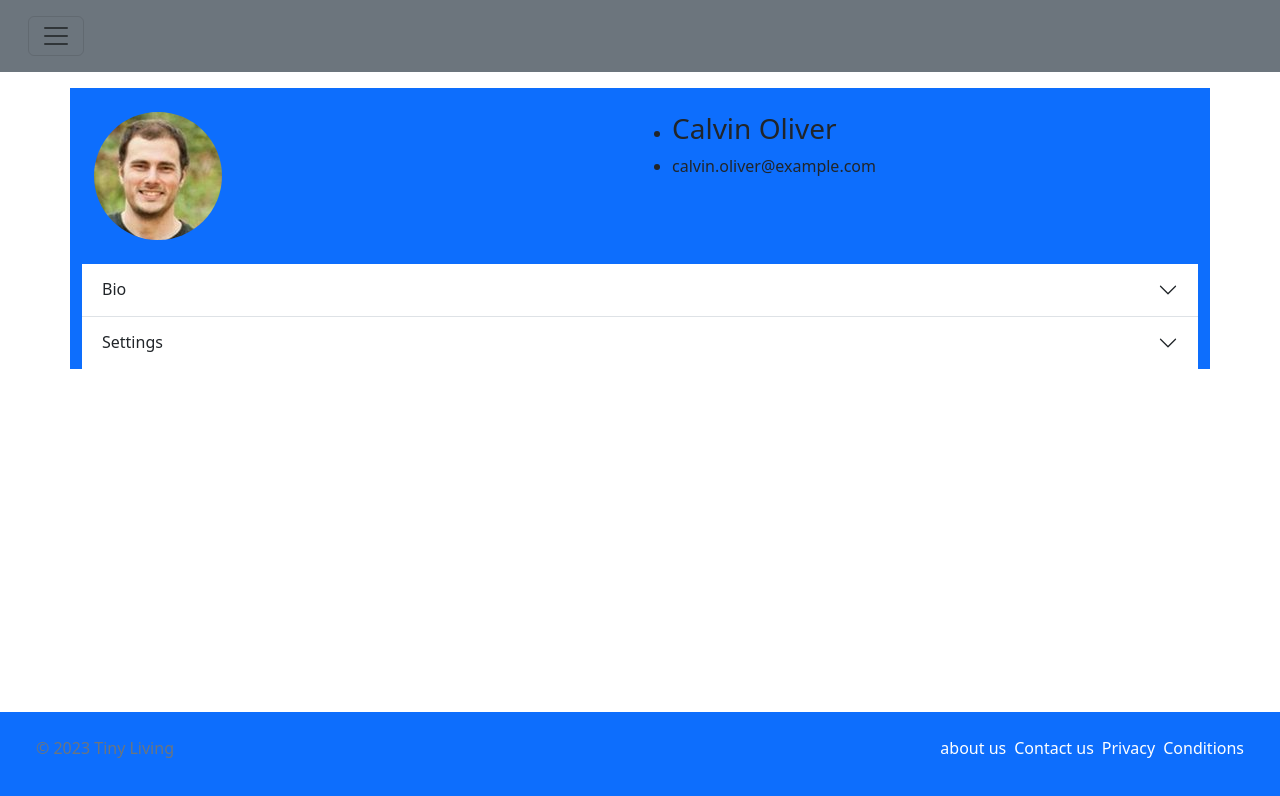
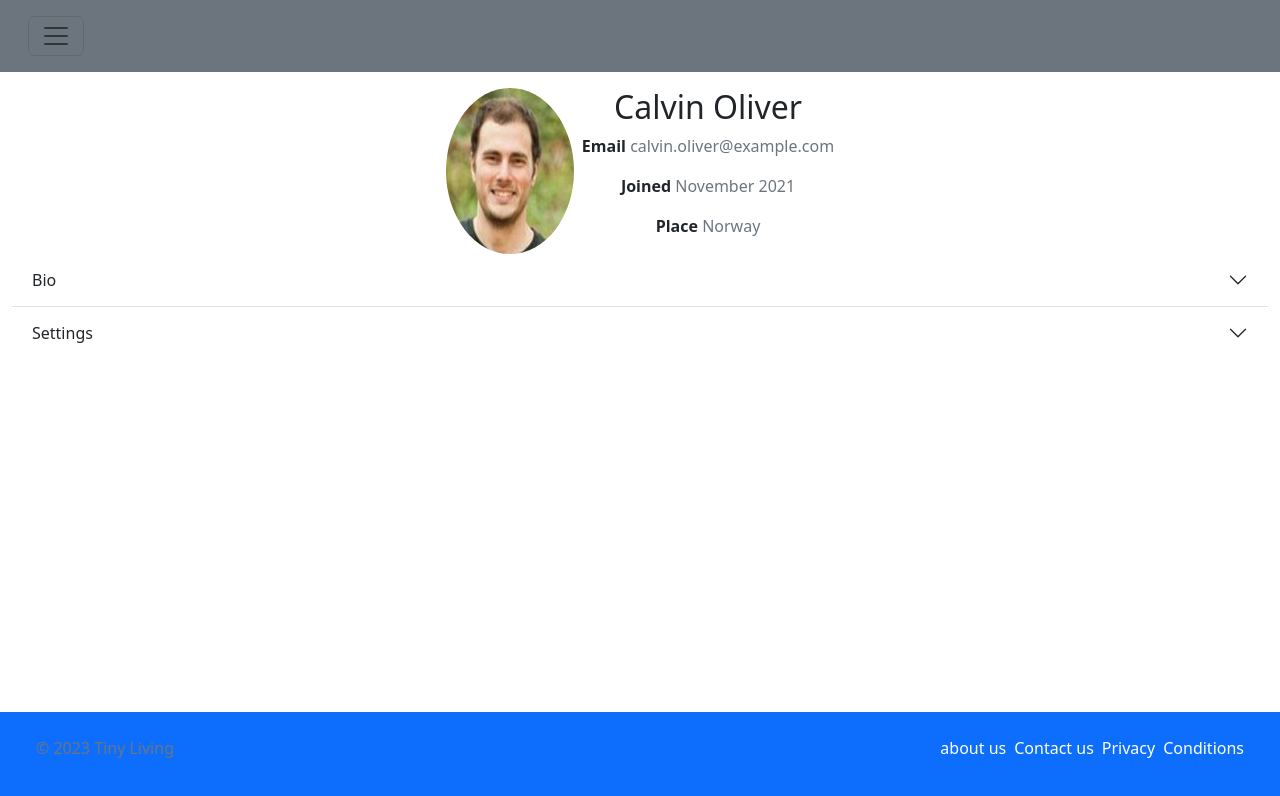
Before and after one commit to nexnic/Tiny-Living, a website: page profile.html in a window 1280 px wide. Drawn offline with nearby package versions, Linux system fonts and the light colour scheme; files that its build step writes are made by us from their sources.

Commit message:
add profile

```diff
--- a/profile.html
+++ b/profile.html
@@ -56,22 +56,37 @@
             </div>
         </nav>
       </header>
-      <main class="container bg-primary">
-        <div class="row bg-ligth">
-          <div class="col-md-6 mb-md-0 p-md-4">
-            <img src="./assets/images/userprofile.jpg" class="img-fluid rounded-circle" alt="smaple image">
-          </div>
-          <div class="col-md-6 p-4 ps-md-0">
-            <ul>
+      <main class="container-fluid ">
+        <div class="d-flex flex-wrap justify-content-center gap-2">
+          <img src="./assets/images/userprofile.jpg" class="img-fluid rounded-circle" alt="smaple image">
+          <div>
+            <ul class="text-center list-unstyled">
               <li>
-                <h3>
-                  Calvin Oliver
-                </h3>
+                <H2>Calvin Oliver</H2>
               </li>
-              <li>calvin.oliver@example.com</li>
+              <li>
+                <p>
+                  <span class="fw-bolder">Email</span>
+                  <span class="text-muted">calvin.oliver@example.com</span>
+                </p>
+              </li>
+              <li>
+                <p>
+                  <span class="fw-bolder">Joined</span>
+                  <span class="text-muted">November 2021</span>
+                </p>
+              </li>
+              <li>
+                <p>
+                  <span class="fw-bolder">Place</span>
+                  <span class="text-muted">Norway</span>
+                </p>
+              </li>
             </ul>
+
           </div>
         </div>
+
         <div class="col">
             <div class="accordion accordion-flush">
                 <div class="accordion-item">
@@ -96,7 +111,7 @@
                     </h2>
                     <div id="flush-collapseTwo" class="accordion-collapse collapse" aria-labelledby="flush-headingTwo" data-bs-parent="#accordionFlushExample">
                         <div class="accordion-body">
-                            <ul>
+                            <ul class="d-flex flex-wrap gap-4 justify-content-center list-unstyled">
                                 <li>
                                     <button type="button"  onclick="modelprofile('image')" class="btn btn-primary" data-bs-toggle="modal" data-bs-target="#exampleModal">
                                     Change it
```
